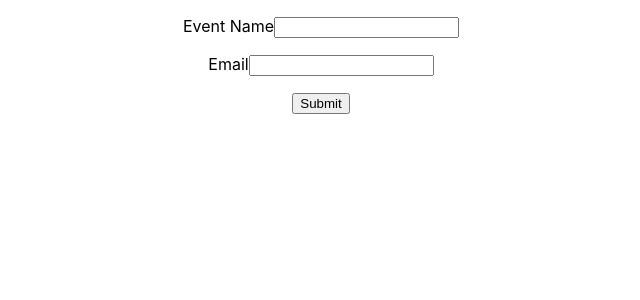
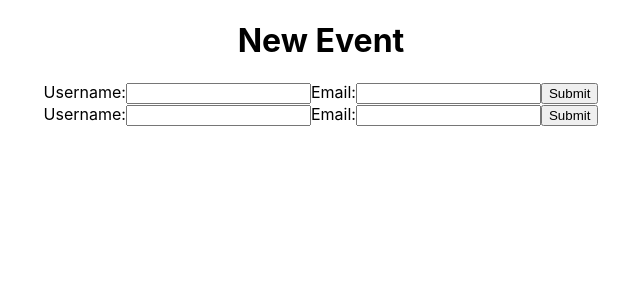
Before and after one commit to EH67/cruzhacks_2024, a React (Create React App) app in the folder frontend/: page / in a window 1280 px wide. Shown: the top 300 px of the page, without its empty margins (319-959 px from the left). Built offline with nearby package versions, Linux system fonts and the light colour scheme; no server answers.

Commit message:
image FINALLY shows up, form is working, pushing before we delete event and newevent

```diff
--- a/frontend/src/views/ClubPage/ClubPage.js
+++ b/frontend/src/views/ClubPage/ClubPage.js
@@ -16,7 +16,7 @@ export default class ClubPage extends React.Component { // replace "Club" with y
         <ImageComponent/>
       </div>
       <div>
-      <Event/>
+        under image component
       </div>
     </div>
     );
--- a/frontend/src/views/EventPage/Event/Event.js
+++ b/frontend/src/views/EventPage/Event/Event.js
@@ -1,32 +1,74 @@
-import React from "react";
+import React, { Component } from "react";
 import PropTypes from "prop-types";
-import testFlyer from './testFlyer.svg'; // FIXreplace "Event" with your own component
-import ImageComponent from "../../../components/ImageComponent/ImageComponent";
 
-export default class Event extends React.Component { // replace "Event" with your own component
-  static propTypes = { // define any props here
+class Event extends React.Component {
+  static propTypes = {
     name: PropTypes.string,
   };
 
+  constructor(props) {
+    super(props);
+    // Create a ref for the form element
+    this.formRef = React.createRef();
+  }
+
+  // convert the form to JSON
+  getFormJSON = (form) => {
+    const data = new FormData(form);
+    return Array.from(data.keys()).reduce((result, key) => {
+      result[key] = data.get(key);
+      return result;
+    }, {});
+  };
+
+  // handle the form submission event, prevent default form behavior, check validity, convert form to JSON
+  handler = (event) => {
+    event.preventDefault();
+    const formElement = this.formRef.current;
+    const valid = formElement.reportValidity();
+    if (valid) {
+      const result = this.getFormJSON(formElement);
+      console.log(result);
+    }
+  };
+
+  componentDidMount() {
+    // add the event listener in componentDidMount
+    this.formRef.current.addEventListener("submit", this.handler);
+  }
+
+  componentDidUpdate(prevProps, prevState) {
+    // clean up the event listener if form element changes
+    if (this.formRef.current !== prevProps.formElement) {
+      this.formRef.current.removeEventListener("submit", this.handler);
+      this.formRef.current.addEventListener("submit", this.handler);
+    }
+  }
+
+  componentWillUnmount() {
+    // remove the event listener in componentWillUnmount to avoid memory leaks
+    this.formRef.current.removeEventListener("submit", this.handler);
+  }
+
   render() {
     return (
-    <div className="Event">
-
-      {/* <img className="Event-img" src={testFlyer} alt="Music Poster"/> */
-          <form>
+      <div className="Event">
+        {/* Attach the ref to the form element */}
+        <form ref={this.formRef}>
           <p>
-              <label for="name">Event Name</label>
-              <input type="text" name="name" id="name" />
+            <label htmlFor="name">Event Name</label>
+            <input type="text" name="name" id="name" />
           </p>
           <p>
-              <label for="email">Email</label>
-              <input type="email" name="email" id="email" />
+            <label htmlFor="email">Email</label>
+            <input type="email" name="email" id="email" />
           </p>
           <button type="submit">Submit</button>
-          </form>
-      }
-      <ImageComponent/>
-    </div>
+        </form>
+        {/* <ImageComponent/> */}
+      </div>
     );
   }
 }
+
+export default Event;
--- a/frontend/src/views/EventPage/EventPage.js
+++ b/frontend/src/views/EventPage/EventPage.js
@@ -2,7 +2,8 @@ import React from "react";
 import PropTypes from "prop-types";
 import './EventPage.css'; // replace "EventPage" with your own component
 import Event from './Event/Event';
-
+import NewEvent from './NewEvent/NewEvent';
+import NewNewEvent from "./NewNewEvent/NewNewEvent";
 
 export default class EventPage extends React.Component { // replace "EventPage" with your own component
   static propTypes = { // define any props here
@@ -15,11 +16,15 @@ export default class EventPage extends React.Component { // replace "EventPage"
     return (
     <div className="cards">
         {/* <form>
-          <label for="email">Email</label>
+          <label htmlFor="email">Email</label>
           <input type="email" name="email" id="email" />
           <button type="submit">Submit</button>
         </form> */}
-        <Event/>
+        <div>
+          <h1>New Event</h1>
+          <div><NewEvent/></div>
+          <div><NewNewEvent/></div>
+        </div>
     </div>
     );
   }
--- /dev/null
+++ b/frontend/src/views/EventPage/NewEvent/NewEvent.js
@@ -0,0 +1,55 @@
+import React, { Component } from 'react';
+
+class NewEvent extends Component {
+  constructor(props) {
+    super(props);
+
+    this.state = {
+      formData: {
+        username: '',
+        email: '',
+        // Add more form fields as needed
+      },
+    };
+  }
+
+  handleChange = (e) => {
+    const { name, value } = e.target;
+    this.setState((prevState) => ({
+      formData: {
+        ...prevState.formData,
+        [name]: value,
+      },
+    }));
+  };
+
+  handleSubmit = (e) => {
+    e.preventDefault();
+    // Add logic to handle form submission (e.g., send data to server)
+    console.log('Form data submitted:', this.state.formData);
+  };
+
+  render() {
+    const { formData } = this.state;
+
+    return (
+      <form onSubmit={this.handleSubmit}>
+        <label>
+          Username:
+          <input type="text" name="username" value={formData.username} onChange={this.handleChange} />
+        </label>
+
+        <label>
+          Email:
+          <input type="email" name="email" value={formData.email} onChange={this.handleChange} />
+        </label>
+
+        {/* Add more form fields as needed */}
+
+        <button type="submit">Submit</button>
+      </form>
+    );
+  }
+}
+
+export default NewEvent;
--- /dev/null
+++ b/frontend/src/views/EventPage/NewNewEvent/NewNewEvent.js
@@ -0,0 +1,60 @@
+import React, { useState } from 'react';
+import axios from 'axios';
+
+const NewNewEvent = () => {
+  const [formData, setFormData] = useState({
+    username: '',
+    email: '',
+    // Add more form fields as needed
+  });
+
+  const handleChange = (e) => {
+    const { name, value } = e.target;
+    setFormData((prevData) => ({
+      ...prevData,
+      [name]: value,
+    }));
+  };
+
+  const handleSubmit = async (e) => {
+    e.preventDefault();
+
+    try {
+      const apiUrl = 'http://localhost:8080/UploadEventJson/test_uuid'; // Replace with your API endpoint
+
+      // Convert form data to JSON
+      const jsonData = JSON.stringify(formData);
+
+      // Send JSON data to the API using Axios
+      const response = await axios.post(apiUrl, jsonData, {
+        headers: {
+          'Content-Type': 'application/json',
+        },
+      });
+
+      console.log('API Response:', response.data);
+    } catch (error) {
+      console.error('Error sending data to API:', error);
+    }
+  };
+
+  return (
+    <form onSubmit={handleSubmit}>
+      <label>
+        Username:
+        <input type="text" name="username" value={formData.username} onChange={handleChange} />
+      </label>
+
+      <label>
+        Email:
+        <input type="email" name="email" value={formData.email} onChange={handleChange} />
+      </label>
+
+      {/* Add more form fields as needed */}
+
+      <button type="submit">Submit</button>
+    </form>
+  );
+};
+
+export default NewNewEvent;
```
Also changed, not shown: 1 other file (tests, documents, lock files or other folders).
